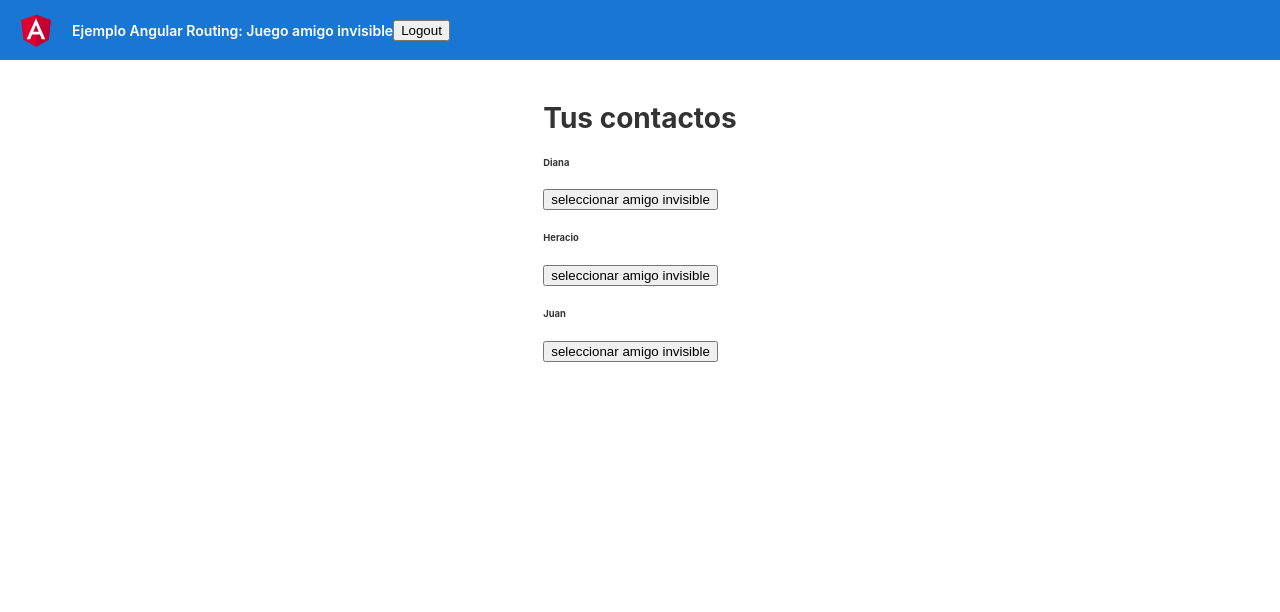
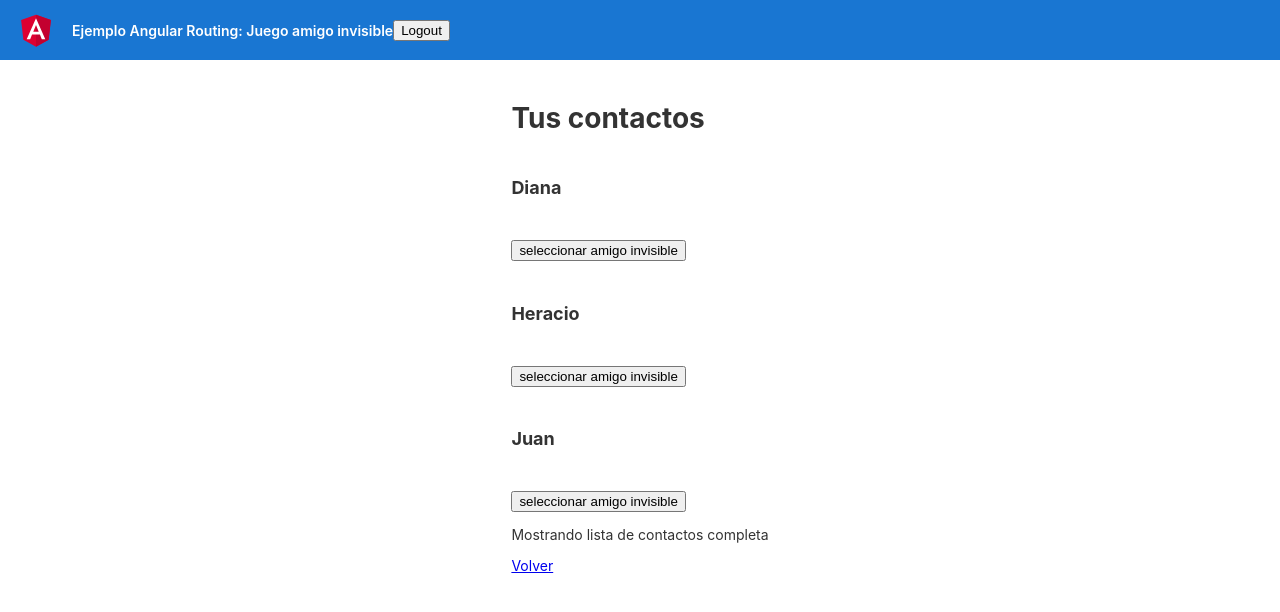
Before and after one commit to Opalo2289/Curso-OpenBootCamp-Routing, an Angular app in the folder ngRouting/: page /contacts in a window 1280 px wide. Shown: the top 612 px of the page. Built offline with nearby package versions, Linux system fonts and the light colour scheme; sample sign-in values are in the browser's storage.

Commit message:
Routing + ( 4 sesion-ProyectoEvolutivo) Terminado

```diff
--- a/ngRouting/package.json
+++ b/ngRouting/package.json
@@ -11,10 +11,12 @@
   "private": true,
   "dependencies": {
     "@angular/animations": "^15.0.0",
+    "@angular/cdk": "~13.3.9",
     "@angular/common": "^15.0.0",
     "@angular/compiler": "^15.0.0",
     "@angular/core": "^15.0.0",
     "@angular/forms": "^15.0.0",
+    "@angular/material": "~13.3.9",
     "@angular/platform-browser": "^15.0.0",
     "@angular/platform-browser-dynamic": "^15.0.0",
     "@angular/router": "^15.0.0",
--- a/ngRouting/src/app/mocks/contacts.mocks.ts
+++ b/ngRouting/src/app/mocks/contacts.mocks.ts
@@ -7,20 +7,20 @@ export const LISTA_CONTACTOS: IContacto[] = [
          nombre: 'Diana',
          apellidos: 'Perdomo',
          email: '@DianaPerdomo',
-         sexo: 'hombre'
+         sexo: 'mujer'
         },
         {
          id: 1,
          nombre: 'Heracio',
          apellidos: 'Angula',
          email: '@angula',
-         sexo: 'mujer'
+         sexo: 'hombre'
         },
         {
           id: 2,
           nombre: 'Juan',
           apellidos: 'Vallejo',
           email: '@vallejo',
-          sexo: 'mujer'
+          sexo: 'hombre'
         },
 ]
--- a/ngRouting/src/app/pages/contact-detail-page/contact-detail-page.component.html
+++ b/ngRouting/src/app/pages/contact-detail-page/contact-detail-page.component.html
@@ -1,3 +1,11 @@
-<h1>Contactos: {{id}}</h1>
-<h2>Nombre:</h2>
-<h2>Email:</h2>
+
+<ng-container *ngIf="contacto.email;else errorContacto">
+    <h1>Contactos: {{id}}</h1>
+    <h2>Nombre: {{contacto.nombre}} {{contacto.apellidos}}</h2>
+    <h2>Email: {{contacto.email}}</h2>
+</ng-container>
+<ng-template #errorContacto>
+    <p>Error contacto</p>
+</ng-template>
+
+<a routerLink="/contacts" [queryParams]="{sexo: filtroPrevio}">Volver</a>
--- a/ngRouting/src/app/pages/contact-detail-page/contact-detail-page.component.ts
+++ b/ngRouting/src/app/pages/contact-detail-page/contact-detail-page.component.ts
@@ -1,6 +1,7 @@
 import { Component, OnInit } from '@angular/core';
 //Esto es para navehar al detalle de los contactos
 import { ActivatedRoute, Route } from '@angular/router';
+import { IContacto } from 'src/app/models/contact.interface';
 @Component({
   selector: 'app-contact-detail-page',
   templateUrl: './contact-detail-page.component.html',
@@ -10,7 +11,16 @@ export class ContactDetailPageComponent implements OnInit {
 
 
 id: any | undefined
+contacto: IContacto = {
 
+  id: 0,
+  nombre: '',
+  apellidos: '',
+  email: '',
+  sexo: ''
+}
+
+filtroPrevio: string = 'todos'
 
 
  constructor(private route: ActivatedRoute) { }
@@ -25,6 +35,14 @@ id: any | undefined
       }
     );
     //this.route.parent?.params //Esto es si quiesieramos acceder a parametros de una ruta superior |
+      //vamos a leer tambien del [state] el contacto, creamos la variable contacto arriba y lo leemos usando el history
+      if(history.state.data){
+        this.contacto = history.state.data
+      }
+
+      if(history.state.filtro){
+        this.filtroPrevio = history.state.filtro
+      }
   }
 
 }
--- a/ngRouting/src/app/pages/contacts-page/contacts-page.component.html
+++ b/ngRouting/src/app/pages/contacts-page/contacts-page.component.html
@@ -5,9 +5,17 @@
 -->
 <div *ngFor="let contacto of listaContactos; let i=index">
 
-<div routerLink="{{contacto.id}}">
-    <h6>{{ contacto.nombre }} <!--es posible utilizar esta forma state="contacto" y no tener que ir al OnInit de la home page--></h6>
-    <button (click)="volverAHome(contacto)">seleccionar amigo invisible</button> <!--Desde aqui nos vamos a el ngOnInit de la home page-->
+    <div routerLink="{{contacto.id}}" [state]="{data: contacto, filtro: filtroSexo}"> <!--El state es para navegar al detalle, vamos a detail.contacts-->
+        <h6 class="contacto">{{ contacto.nombre }} <!--es posible utilizar esta forma state="contacto" y no tener que ir al OnInit de la home page--></h6>
+        <button (click)="volverAHome(contacto)">seleccionar amigo invisible</button> <!--Desde aqui nos vamos a el ngOnInit de la home page-->
+    </div>
 </div>
 
-</div>
+<ng-container *ngIf="filtroSexo == 'hombre' || filtroSexo == 'mujer';else completo">
+    <p>Mostrando amigos filtrada por "{{filtroSexo}}"</p>
+</ng-container>
+<ng-template #completo>
+    <p>Mostrando lista de contactos completa</p>
+</ng-template>
+
+<a routerLink="/home" [queryParams]="{sexo: filtroSexo}">Volver</a>
--- a/ngRouting/src/app/pages/contacts-page/contacts-page.component.scss
+++ b/ngRouting/src/app/pages/contacts-page/contacts-page.component.scss
@@ -0,0 +1,8 @@
+.contacto {
+    font-size: large;
+}
+
+.contacto:hover {
+    cursor: pointer;
+    color: rgb(55, 0, 255);
+}
--- a/ngRouting/src/app/pages/home-page/home-page.component.html
+++ b/ngRouting/src/app/pages/home-page/home-page.component.html
@@ -20,7 +20,7 @@
 <!-- esto es un ejemplo de como se puede navegar a traves de los queryParams -->
 <div>
 <p>Filtros:</p>
-<p><a [routerLink]="['/contacts']" [queryParams]="{sexo: 'hombre'}">Amigas</a></p>
-<p><a [routerLink]="['/contacts']" [queryParams]="{sexo: 'mujer'}">Amigos</a></p>
+<p><a [routerLink]="['/contacts']" [queryParams]="{sexo: 'mujer'}">Amigas</a></p>
+<p><a [routerLink]="['/contacts']" [queryParams]="{sexo: 'hombre'}">Amigos</a></p>
 </div>
 <!-- para acceder a esta info tenemos que utilizar el activity route, de aqui nos vamos a contact.page -->
```
